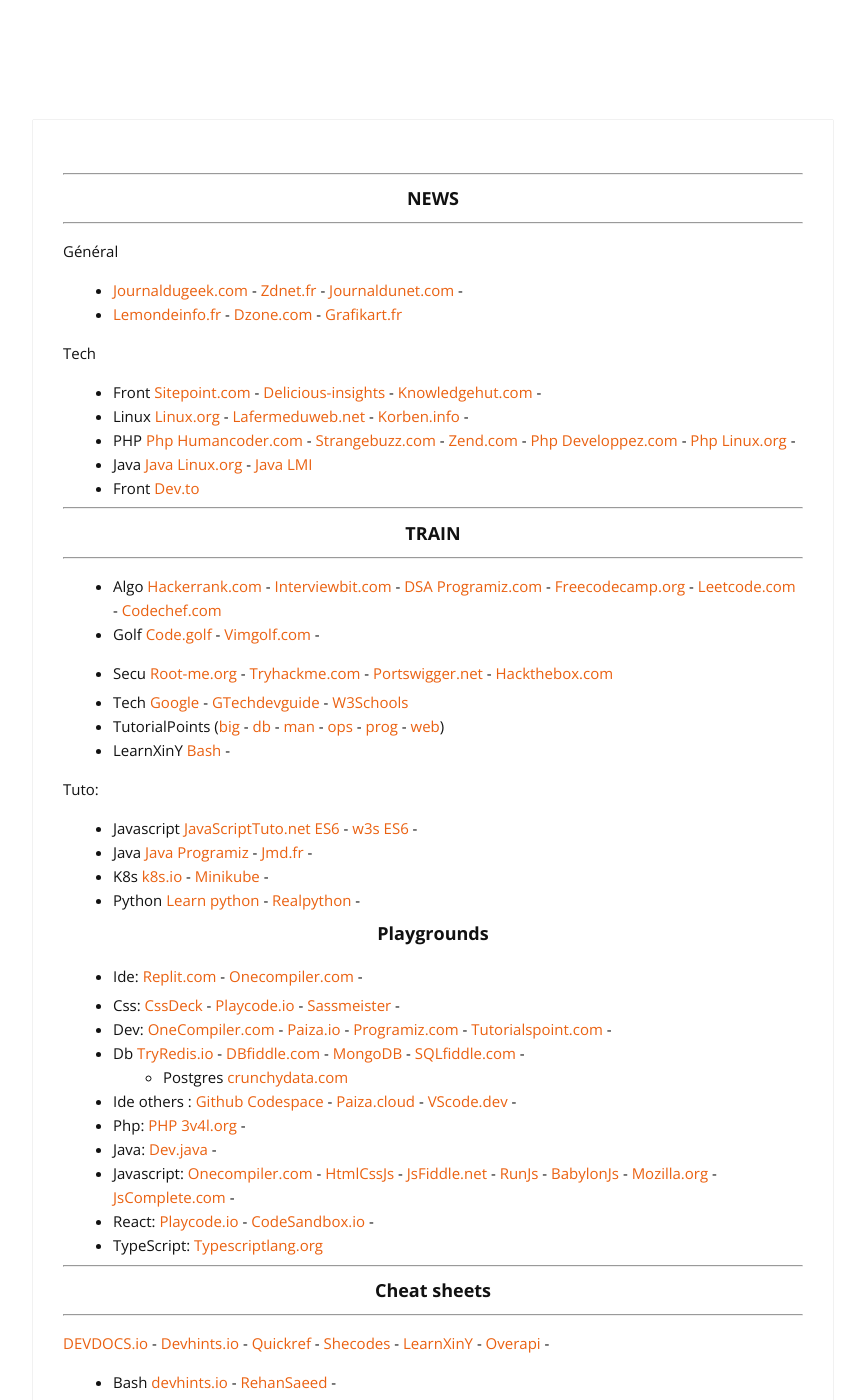
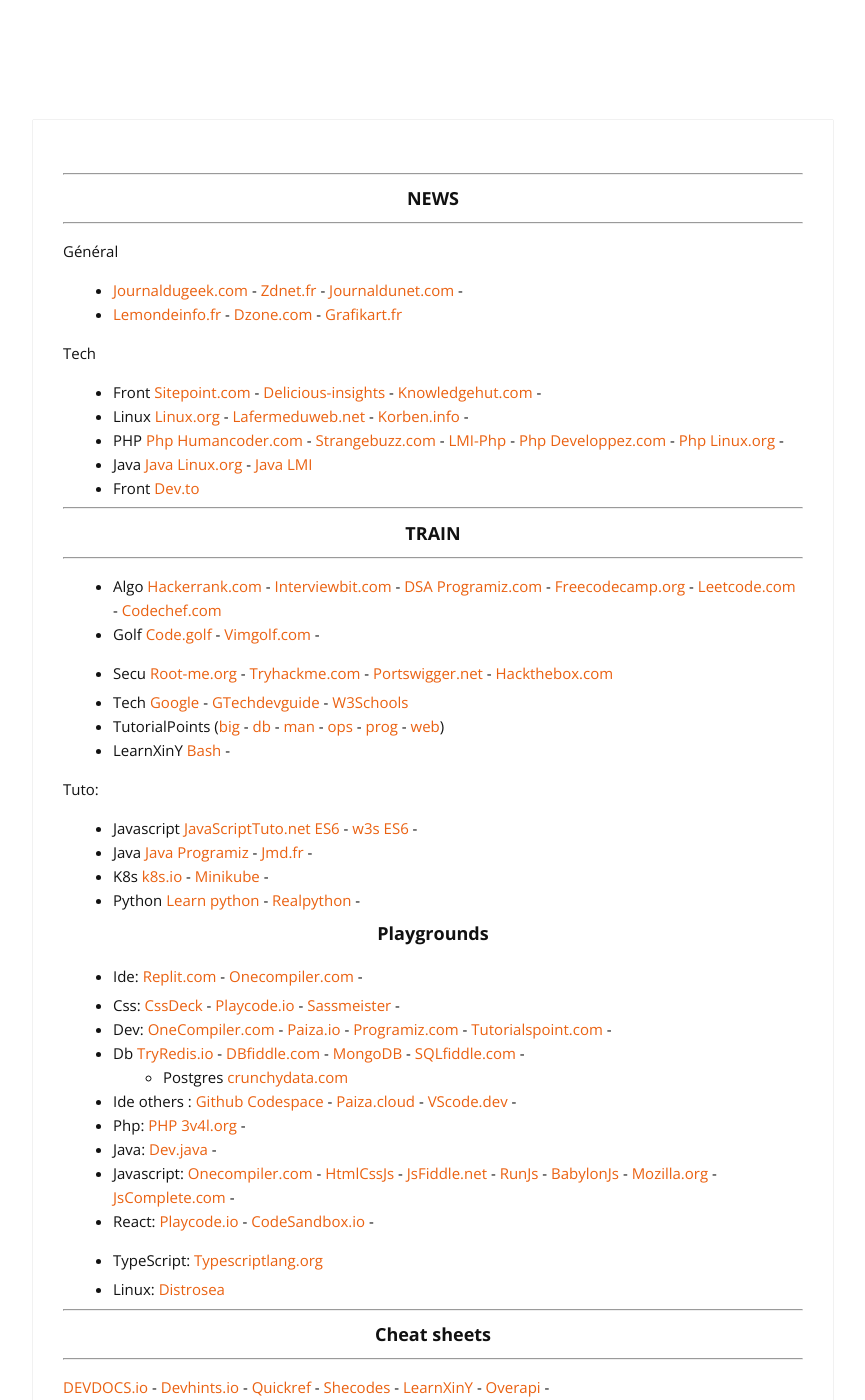
Before and after one commit to cylmat/cylmat.github.io, a Jekyll site: the page built from _pages/USEFUL.md, in a window 1280 px wide and 1400 px high. Shown: the whole window, without its empty margins (207-1072 px from the left). Built offline with Jekyll 4.4.1, drawn with Linux system fonts in a browser that asks for light colours; nearby versions of some CDN libraries.

Commit message:
Update USEFUL.md

```diff
--- a/_pages/USEFUL.md
+++ b/_pages/USEFUL.md
@@ -15,8 +15,7 @@
 Tech
 * Front [Sitepoint.com](https://www.sitepoint.com) - [Delicious-insights](https://delicious-insights.com/fr/articles-et-tutos/) - [Knowledgehut.com](https://www.knowledgehut.com/blog/category/web-development) -
 * Linux [Linux.org](https://linuxfr.org) - [Lafermeduweb.net](https://www.lafermeduweb.net) - [Korben.info](https://korben.info) -
-* PHP [Php Humancoder.com](https://news.humancoders.com/t/php) - [Strangebuzz.com](https://www.strangebuzz.com/fr) - [Zend.com](https://www.zend.com/blog) -
-[Php Developpez.com](https://php.developpez.com) - [Php Linux.org](https://linuxfr.org/sections/php) -
+* PHP [Php Humancoder.com](https://news.humancoders.com/t/php) - [Strangebuzz.com](https://www.strangebuzz.com/fr) - [LMI-Php](https://www.lemondeinformatique.fr/toute-l-actualite-marque-sur-php-group-711.html) - [Php Developpez.com](https://php.developpez.com) - [Php Linux.org](https://linuxfr.org/sections/php) -
 * Java [Java Linux.org](https://linuxfr.org/sections/java) - [Java LMI](https://www.lemondeinformatique.fr/toute-l-actualite-produit-sur-java-42.html)
 * Front [Dev.to](https://dev.to)
 
@@ -52,6 +51,8 @@
 * Javascript: [Onecompiler.com](https://onecompiler.com/javascript) - [HtmlCssJs](https://html-css-js.com) - [JsFiddle.net](https://jsfiddle.net) - [RunJs](https://runjs.co) - [BabylonJs](https://playground.babylonjs.com) - [Mozilla.org](https://developer.mozilla.org/en-US/play) - [JsComplete.com](https://jscomplete.com/playground) -
 * React: [Playcode.io](https://playcode.io/react) - [CodeSandbox.io](https://codesandbox.io/s) -
 * TypeScript: [Typescriptlang.org](https://www.typescriptlang.org/play)
+
+- Linux: [Distrosea](https://distrosea.com/)
 
 ---
 ### <center>Cheat sheets</center>
```
